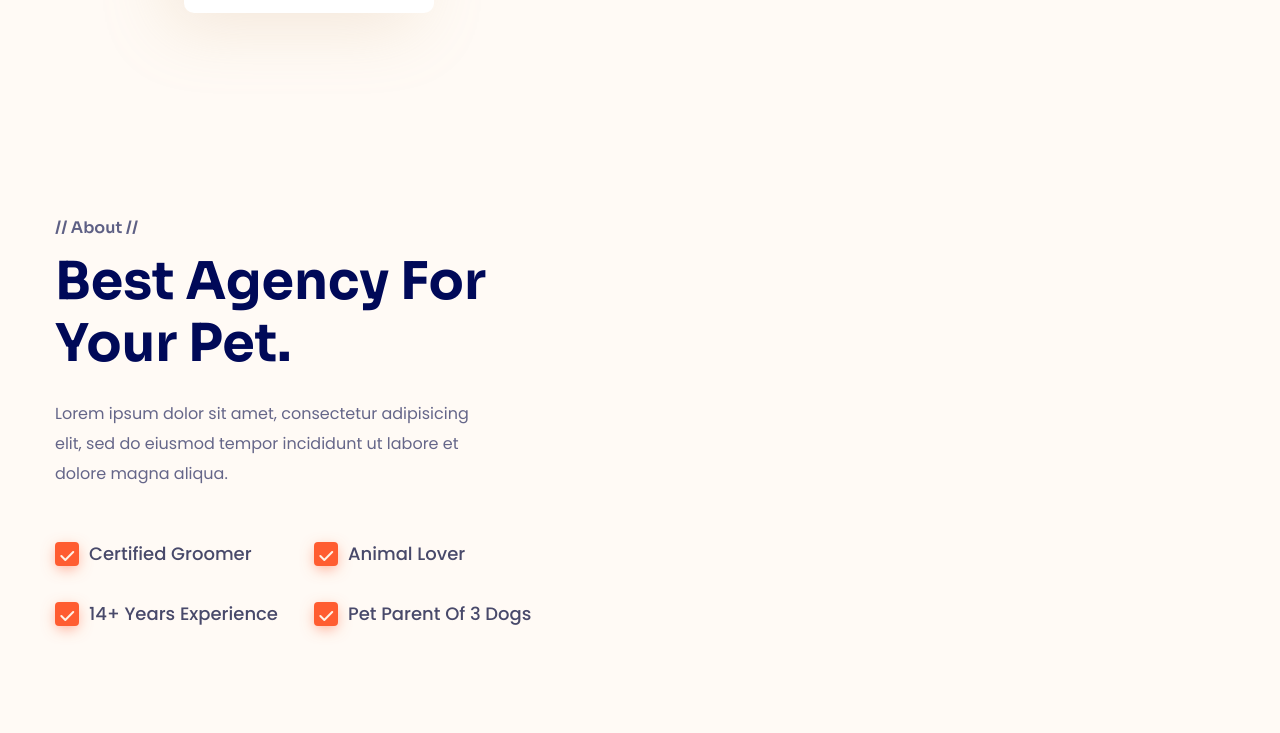
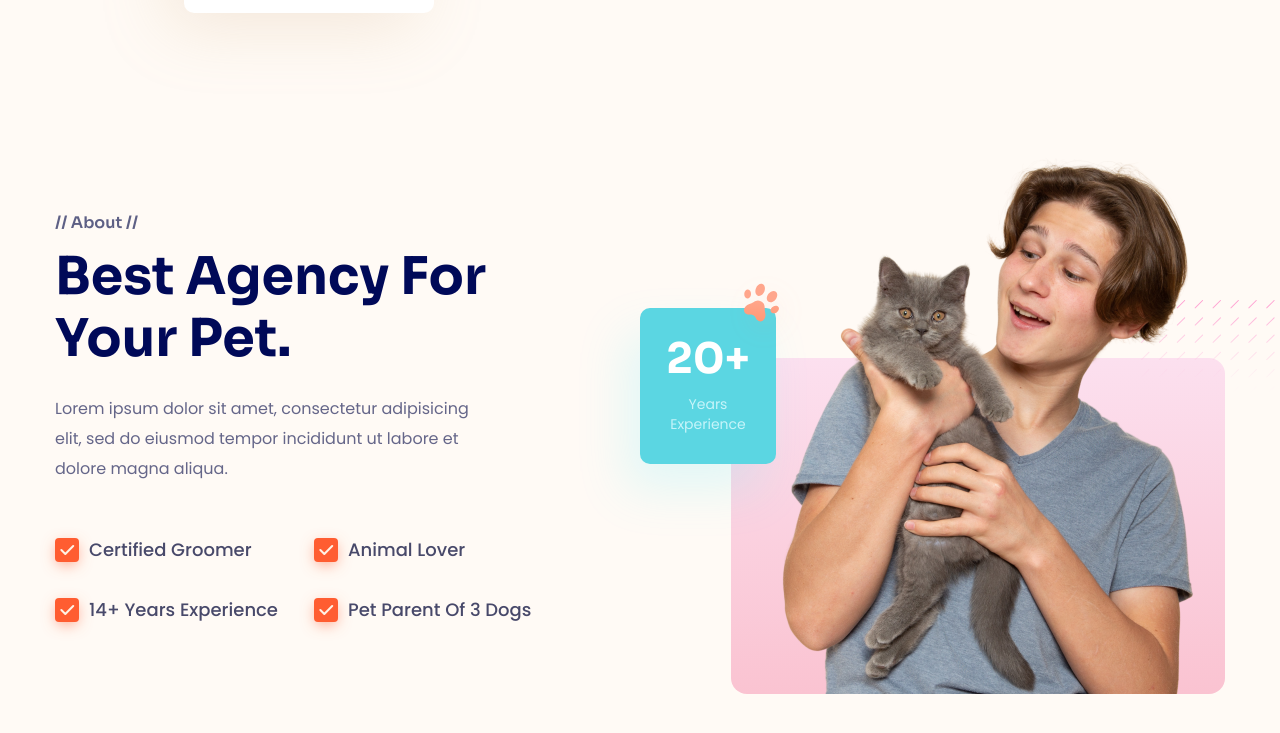
Before and after one commit to DatHoangi/html-project-04, a plain HTML site: page index.html in a window 1280 px wide. Shown: the part 747-1480 px from the top of the page. Drawn offline with Linux system fonts and the light colour scheme.

Commit message:
Làm phần about #2

```diff
--- a/assets/css/styles.css
+++ b/assets/css/styles.css
@@ -303,12 +303,17 @@ button {
 /* About */
 .about {
     margin-top: 77px;
-    padding-top: 130px;
+    padding-top: 53px;
 }
 
 .about__inner {
     display: grid;
     grid-template-columns: 1fr 1fr;
+    align-items: center;
+}
+
+.about__media {
+    position: relative;
 }
 
 .about__label {
@@ -359,7 +364,73 @@ button {
 
 .about__check-item::after {
     position: absolute;
-    top: 4px;
+    top: 2px;
     left: 5px;
     content: url(../icon/Vector.svg);
 }
+
+.about__card {
+    position: absolute;
+    top: 165px;
+    left: 0;
+    width: 136px;
+    padding: 30px 26px;
+    border-radius: 10px;
+    background: #5bd6e2;
+    box-shadow: -15px 26px 48px 0px rgba(85, 240, 255, 0.17);
+    text-align: center;
+}
+
+.about__card-title {
+    color: #fff;
+    font-family: Sora, sans-serif;
+    font-size: 4.2rem;
+    font-weight: 700;
+    line-height: 1; /* 100% */
+}
+
+.about__card-desc {
+    margin-top: 14px;
+    color: #c6f4f9;
+    font-size: 1.4rem;
+    font-weight: 400;
+    line-height: 1.43; /* 142.857% */
+}
+
+.about__card-decor {
+    position: absolute;
+    top: -40px;
+    right: -32px;
+}
+
+.about__img-wrap {
+    position: relative;
+    width: 494px;
+    margin-left: auto;
+}
+
+.about__img-wrap::after {
+    position: absolute;
+    /* inset: auto 0 0 0; */
+    z-index: -1;
+    left: 0;
+    right: 0;
+    bottom: 0;
+    content: "";
+    height: 336px;
+    border-radius: 16px;
+    background: linear-gradient(180deg, #fce0ef 0%, #fac3d1 100%);
+}
+
+.about__img {
+    width: 450px;
+    display: block;
+    margin: 0 auto;
+}
+
+.about__media-decor {
+    position: absolute;
+    top: 157px;
+    right: -50px;
+    z-index: -1;
+}
--- a/index.html
+++ b/index.html
@@ -280,7 +280,33 @@
                                 </span>
                             </div>
                         </section>
-                        <div class="about__media"></div>
+                        <div class="about__media">
+                            <!-- About card -->
+                            <div class="about__card">
+                                <b class="about__card-title">20+</b>
+                                <p class="about__card-desc">Years Experience</p>
+                                <img
+                                    src="./assets/img/about-decor-01.svg"
+                                    alt=""
+                                    class="about__card-decor"
+                                />
+                            </div>
+
+                            <!-- About image wrap -->
+                            <figure class="about__img-wrap">
+                                <img
+                                    src="./assets/img/about-01.png"
+                                    alt=""
+                                    class="about__img"
+                                />
+                            </figure>
+
+                            <img
+                                src="./assets/img/about-decor-02.svg"
+                                alt=""
+                                class="about__media-decor"
+                            />
+                        </div>
                         <div class="about__media"></div>
                         <section class="about__content"></section>
                     </div>
```
Also changed, not shown: assets/img/about-01.png (added), assets/img/about-decor-01.svg (added), assets/img/about-decor-02.svg (added).
